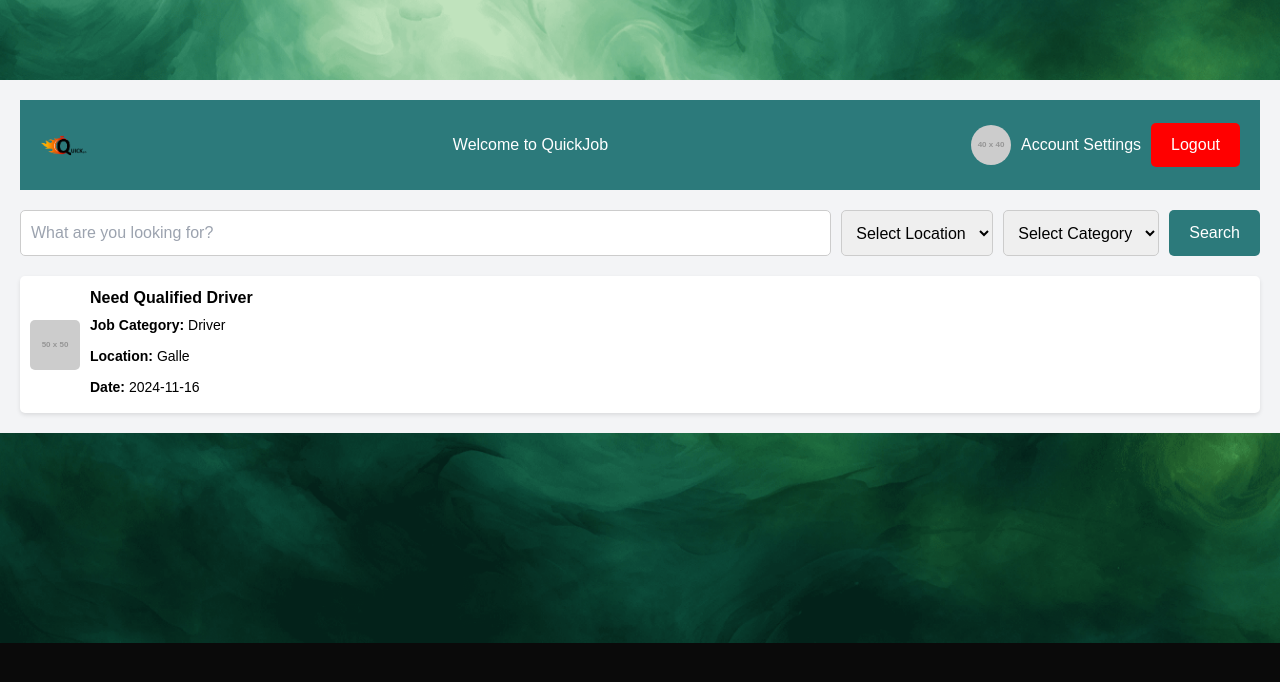
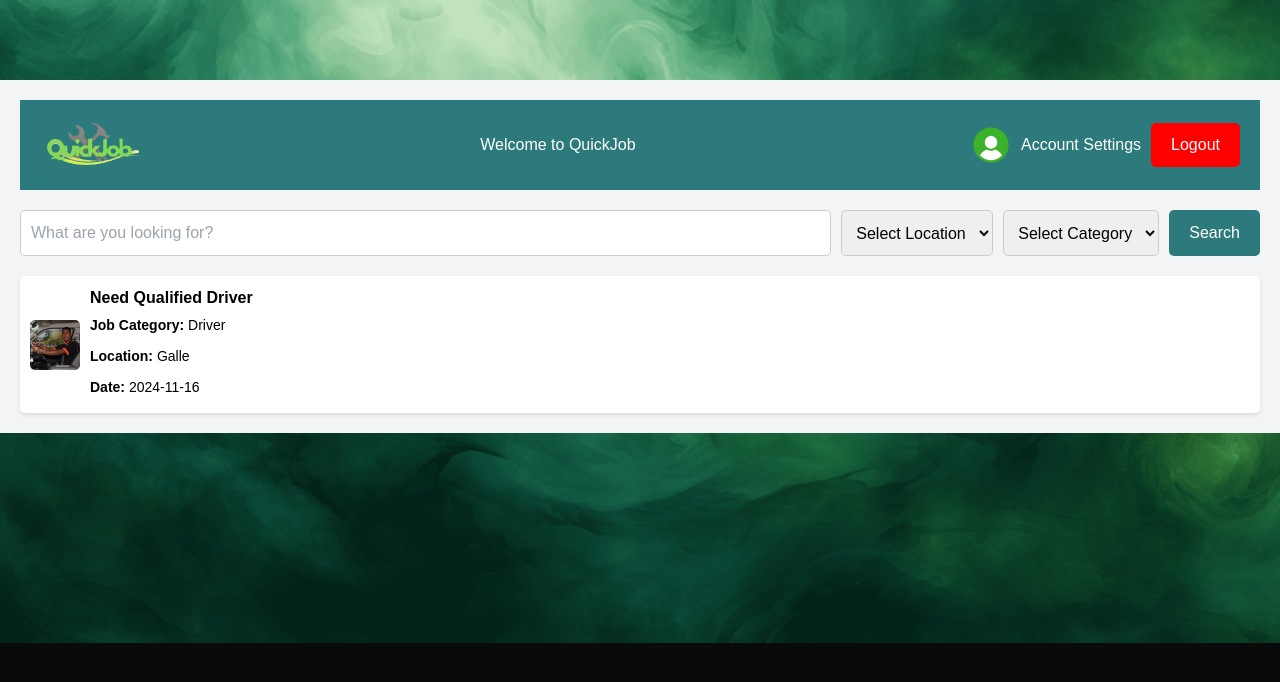
Before and after one commit to hasinduvindana/Quick-Job-Miro-Job-Finding-platform, a Next.js app in the folder quickjobweb/: page /dashboard in a window 1280 px wide. Shown: the top 682 px of the page. Built offline with nearby package versions, Linux system fonts and the light colour scheme.

Commit message:
update images

```diff
--- a/quickjobweb/src/app/dashboard/page.tsx
+++ b/quickjobweb/src/app/dashboard/page.tsx
@@ -20,7 +20,7 @@ export default function Dashboard() {
   ];
 
   const ad = {
-    image: 'https://via.placeholder.com/50', // Example image
+    image: '/driver.jpg', // Example image
     title: 'Need Qualified Driver',
     category: 'Driver',
     location: 'Galle',
@@ -38,14 +38,14 @@ export default function Dashboard() {
       {/* Header */}
       <header className="header">
         <div className="logo">
-          <img src="/quickjob.png" alt="QuickJob Logo" />
+          <img src="/quickjoblogo.png" alt="QuickJob Logo" />
         </div>
         <div className="welcome">
           <h1>Welcome to QuickJob</h1>
         </div>
         <div className="user-settings">
           <img
-            src="https://via.placeholder.com/40"
+            src="/usericon.png"
             alt="User Icon"
             className="user-icon"
           />
```
Also changed, not shown: quickjobweb/public/driver.jpg (added), quickjobweb/public/usericon.png (added).
